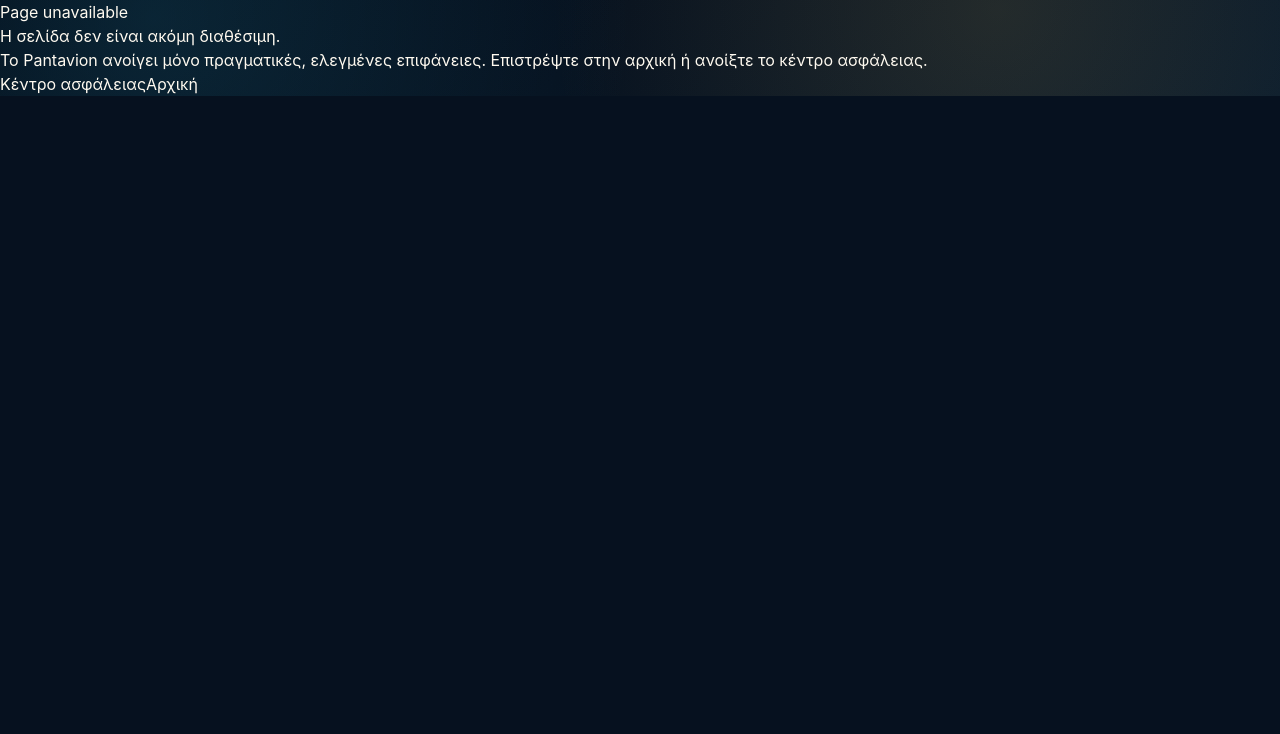
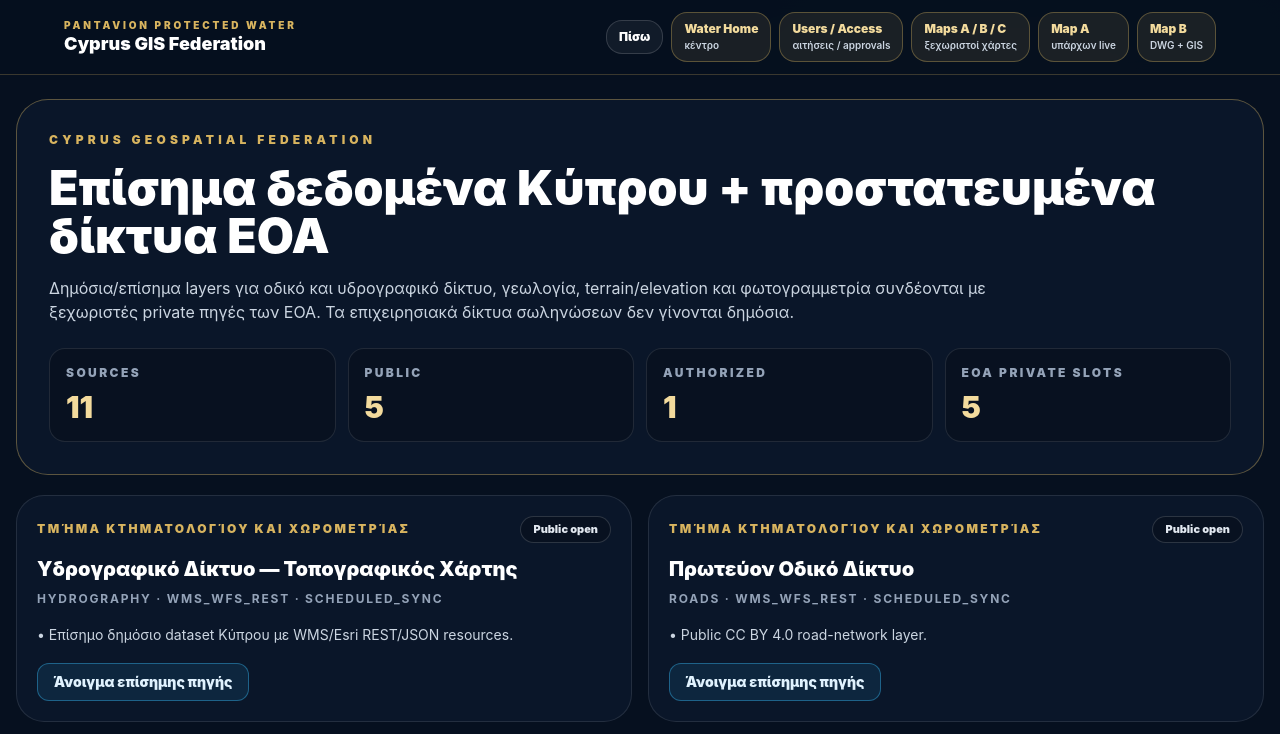
Before and after one commit to pandaconnect1/pantavion-planet, a Next.js app: page /professional/infrastructure/water/cyprus in a window 1280 px wide. Before the commit this address had no page. Shown: the top 734 px of the page. Built offline with nearby package versions, Linux system fonts and the light colour scheme.

Commit message:
water: add Cyprus GIS federation workspace

```diff
--- /dev/null
+++ b/app/professional/infrastructure/water/cyprus/page.tsx
@@ -0,0 +1,91 @@
+import WaterMapNavigation from "../water-map-navigation";
+import { getCyprusWaterGeospatialSourceSnapshot } from "@/core/water/cyprus-geospatial-source-registry";
+
+export const metadata = {
+  title: "Pantavion Water Cyprus GIS Federation",
+  description:
+    "Official Cyprus geospatial source federation for roads, hydrography, terrain/elevation, geology and authorized district water-network imports.",
+};
+
+function badge(access: string) {
+  if (access === "PUBLIC_OPEN") return "Public open";
+  if (access === "AUTHORIZED_ACCOUNT_REQUIRED") return "Authorized account";
+  return "Authority agreement";
+}
+
+export default function CyprusWaterSourcesPage() {
+  const snapshot = getCyprusWaterGeospatialSourceSnapshot();
+
+  return (
+    <>
+      <WaterMapNavigation title="Cyprus GIS Federation" />
+      <main className="min-h-screen bg-[#06101f] px-4 py-6 text-white">
+        <section className="mx-auto max-w-7xl">
+          <div className="rounded-[2rem] border border-[#d8b45f]/40 bg-[#0a1629] p-5 md:p-8">
+            <p className="text-xs font-black uppercase tracking-[0.35em] text-[#d8b45f]">
+              Cyprus Geospatial Federation
+            </p>
+            <h1 className="mt-4 text-3xl font-black md:text-5xl">
+              Επίσημα δεδομένα Κύπρου + προστατευμένα δίκτυα ΕΟΑ
+            </h1>
+            <p className="mt-4 max-w-5xl text-sm leading-7 text-slate-300 md:text-base">
+              Δημόσια/επίσημα layers για οδικό και υδρογραφικό δίκτυο, γεωλογία,
+              terrain/elevation και φωτογραμμετρία συνδέονται με ξεχωριστές private
+              πηγές των ΕΟΑ. Τα επιχειρησιακά δίκτυα σωληνώσεων δεν γίνονται δημόσια.
+            </p>
+
+            <div className="mt-6 grid gap-3 md:grid-cols-4">
+              {[
+                ["Sources", snapshot.totalSources],
+                ["Public", snapshot.publicSources],
+                ["Authorized", snapshot.authorizedSources],
+                ["EOA private slots", snapshot.authorityAgreementSources],
+              ].map(([label, value]) => (
+                <div key={String(label)} className="rounded-2xl border border-white/10 bg-black/20 p-4">
+                  <p className="text-xs font-black uppercase tracking-[0.2em] text-slate-400">{label}</p>
+                  <p className="mt-2 text-3xl font-black text-[#f3db9d]">{value}</p>
+                </div>
+              ))}
+            </div>
+          </div>
+
+          <div className="mt-5 grid gap-4 lg:grid-cols-2">
+            {snapshot.sources.map((source) => (
+              <article key={source.id} className="rounded-[1.75rem] border border-white/10 bg-[#0a1629] p-5">
+                <div className="flex flex-wrap items-center justify-between gap-3">
+                  <p className="text-xs font-black uppercase tracking-[0.2em] text-[#d8b45f]">
+                    {source.owner}
+                  </p>
+                  <span className="rounded-full border border-white/15 bg-black/20 px-3 py-1 text-[11px] font-black text-slate-200">
+                    {badge(source.access)}
+                  </span>
+                </div>
+                <h2 className="mt-3 text-xl font-black">{source.title}</h2>
+                <p className="mt-2 text-xs font-bold uppercase tracking-[0.15em] text-slate-400">
+                  {source.category} · {source.protocol} · {source.updatePolicy}
+                </p>
+                <ul className="mt-4 space-y-2 text-sm leading-6 text-slate-300">
+                  {source.notes.map((note) => <li key={note}>• {note}</li>)}
+                </ul>
+                {source.endpoint ? (
+                  <a
+                    href={source.endpoint}
+                    target="_blank"
+                    rel="noreferrer"
+                    className="mt-4 inline-block rounded-xl border border-sky-400/40 bg-sky-400/10 px-4 py-2 text-sm font-black text-sky-100"
+                  >
+                    Άνοιγμα επίσημης πηγής
+                  </a>
+                ) : (
+                  <p className="mt-4 rounded-xl border border-amber-400/30 bg-amber-400/10 px-4 py-3 text-xs font-bold text-amber-100">
+                    Αναμένει επίσημο API/export ή συμφωνία διάθεσης δεδομένων από τον αντίστοιχο ΕΟΑ.
+                  </p>
+                )}
+              </article>
+            ))}
+          </div>
+        </section>
+      </main>
+    </>
+  );
+}
```
